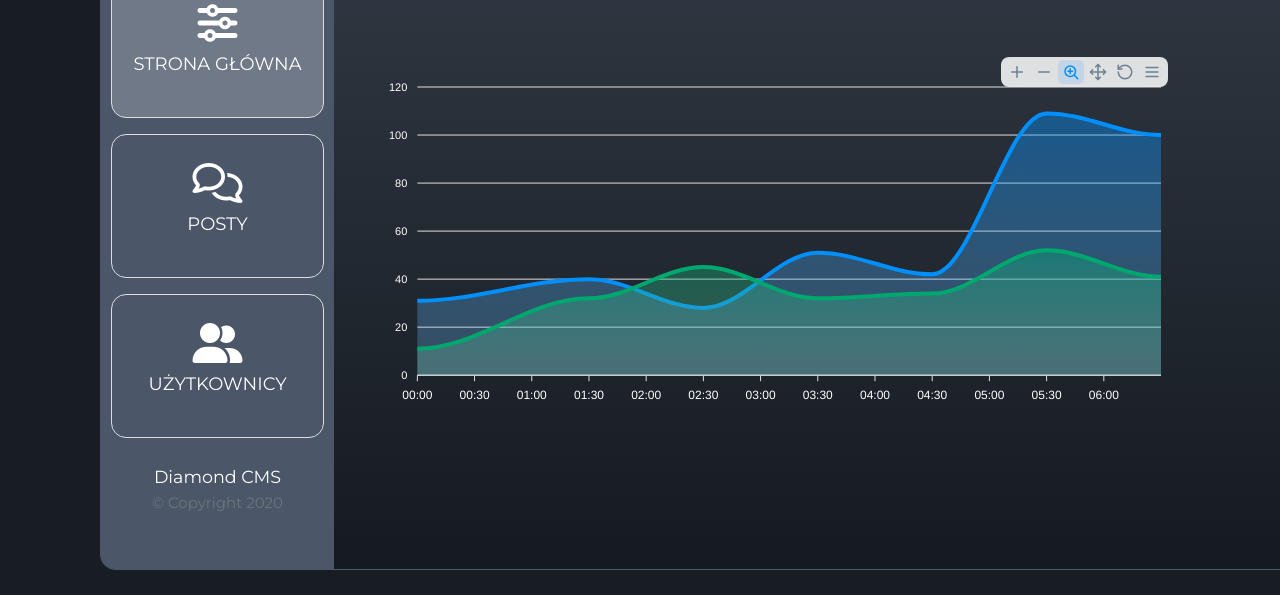
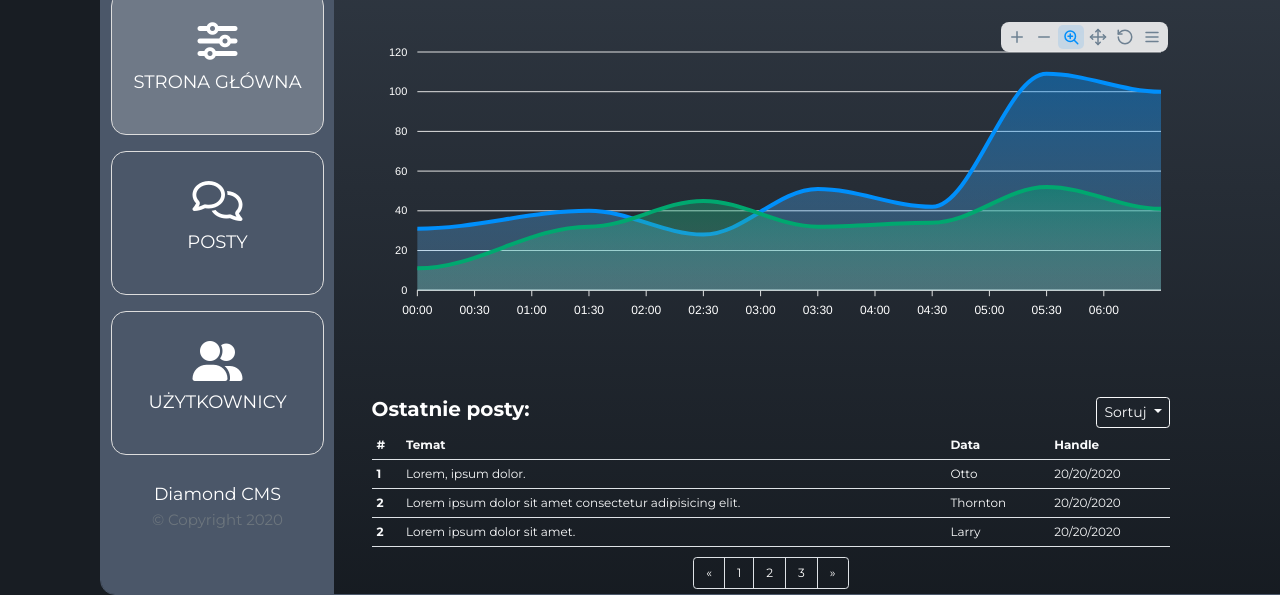
Before and after one commit to Koralek1992/DiamondCMS, a plain HTML site: page index.html in a window 1280 px wide. Shown: the part 230-825 px from the top of the page. Before the commit the page ends 800 px from the top, so only its background shows below. Drawn offline with nearby package versions, Linux system fonts and the light colour scheme.

Commit message:
środkowa część skończona

```diff
--- a/index.html
+++ b/index.html
@@ -1,5 +1,6 @@
 <!DOCTYPE html>
 <html lang="pl">
+
 <head>
     <meta charset="UTF-8">
     <meta http-equiv="X-UA-Compatible" content="IE=edge">
@@ -9,9 +10,11 @@
     <link rel="preconnect" href="https://fonts.googleapis.com">
     <link rel="preconnect" href="https://fonts.gstatic.com" crossorigin>
     <link href="https://fonts.googleapis.com/css2?family=Montserrat:wght@400;700&display=swap" rel="stylesheet">
-    <link href="https://cdn.jsdelivr.net/npm/bootstrap@5.2.2/dist/css/bootstrap.min.css" rel="stylesheet" integrity="sha384-Zenh87qX5JnK2Jl0vWa8Ck2rdkQ2Bzep5IDxbcnCeuOxjzrPF/et3URy9Bv1WTRi" crossorigin="anonymous">
+    <link href="https://cdn.jsdelivr.net/npm/bootstrap@5.2.2/dist/css/bootstrap.min.css" rel="stylesheet"
+        integrity="sha384-Zenh87qX5JnK2Jl0vWa8Ck2rdkQ2Bzep5IDxbcnCeuOxjzrPF/et3URy9Bv1WTRi" crossorigin="anonymous">
     <link rel="stylesheet" href="/style.css">
 </head>
+
 <body>
 
     <div class="panel">
@@ -85,8 +88,77 @@
 
                             <div id="chart" class="py-5 text-dark"></div>
                         </section>
+
+                        <section class="main-table p-5">
+                            <div class="d-flex justify-content-between">
+                                <h3 class="mb-3">Ostatnie posty:</h3>
+                                <div class="dropdown">
+                                    <button class="btn btn-outline-light dropdown-toggle" type="button"
+                                        data-bs-toggle="dropdown" aria-expanded="false">
+                                        Sortuj
+                                    </button>
+                                    <ul class="dropdown-menu">
+                                        <li><a class="dropdown-item" href="#">Według dat</a></li>
+                                        <li><a class="dropdown-item" href="#">Według autora</a></li>
+                                    </ul>
+                                </div>
                             </div>
 
+                            <table class="table table-transparent text-light">
+                                <thead>
+                                    <tr>
+                                        <th scope="col">#</th>
+                                        <th scope="col">Temat</th>
+                                        <th scope="col">Data</th>
+                                        <th scope="col">Handle</th>
+                                    </tr>
+                                </thead>
+                                <tbody>
+                                    <tr>
+                                        <th scope="row">1</th>
+                                        <td>Lorem, ipsum dolor.</td>
+                                        <td>Otto</td>
+                                        <td>20/20/2020</td>
+                                    </tr>
+                                    <tr>
+                                        <th scope="row">2</th>
+                                        <td>Lorem ipsum dolor sit amet consectetur adipisicing elit.</td>
+                                        <td>Thornton</td>
+                                        <td>20/20/2020</td>
+                                    </tr>
+                                    <tr>
+                                        <th scope="row">2</th>
+                                        <td>Lorem ipsum dolor sit amet.</td>
+                                        <td>Larry</td>
+                                        <td>20/20/2020</td>
+                                    </tr>
+
+                                </tbody>
+                            </table>
+
+                            <nav aria-label="Page navigation example" class="d-flex justify-content-center">
+                                <ul class="pagination">
+                                  <li class="page-item">
+                                    <a class="page-link" href="#" aria-label="Previous">
+                                      <span aria-hidden="true">&laquo;</span>
+                                    </a>
+                                  </li>
+                                  <li class="page-item"><a class="page-link" href="#">1</a></li>
+                                  <li class="page-item"><a class="page-link" href="#">2</a></li>
+                                  <li class="page-item"><a class="page-link" href="#">3</a></li>
+                                  <li class="page-item">
+                                    <a class="page-link" href="#" aria-label="Next">
+                                      <span aria-hidden="true">&raquo;</span>
+                                    </a>
+                                  </li>
+                                </ul>
+                              </nav>
+
+
+                        </section>
+
+
+                    </div>
 
 
                     <div class="col-3 mt-5 p-4 text-light text-center aside"></div>
@@ -95,7 +167,9 @@
         </div>
     </div>
 
-<script src="https://cdn.jsdelivr.net/npm/bootstrap@5.2.2/dist/js/bootstrap.bundle.min.js" integrity="sha384-OERcA2EqjJCMA+/3y+gxIOqMEjwtxJY7qPCqsdltbNJuaOe923+mo//f6V8Qbsw3" crossorigin="anonymous"></script>
+    <script src="https://cdn.jsdelivr.net/npm/bootstrap@5.2.2/dist/js/bootstrap.bundle.min.js"
+        integrity="sha384-OERcA2EqjJCMA+/3y+gxIOqMEjwtxJY7qPCqsdltbNJuaOe923+mo//f6V8Qbsw3"
+        crossorigin="anonymous"></script>
 
     <script src="https://cdn.jsdelivr.net/npm/apexcharts"></script>
     <script>
@@ -109,7 +183,7 @@
                 data: [11, 32, 45, 32, 34, 52, 41]
             }],
             chart: {
-          height: 350,
+                height: 300,
                 type: 'area',
                 foreColor: '#fff'
             },
@@ -140,4 +214,5 @@
 
 
 </body>
+
 </html>
--- a/style.css
+++ b/style.css
@@ -20,12 +20,12 @@ body {
 }
 
 .active {
-    background-color: rgba(255, 255, 255, .2)
+	background-color: rgba(255, 255, 255, 0.2);
 }
 
 .panel {
 	width: 1400px;
-	height: 800px;
+	height: 850px;
 	border: 1px solid #4b5769;
 	border-radius: 15px;
 	overflow: hidden;
@@ -34,7 +34,7 @@ body {
 .panel-left {
 	display: flex;
 	flex-direction: column;
-    justify-content: center;
+	justify-content: center;
 	background-color: #4b5769;
 }
 
@@ -79,7 +79,7 @@ body {
 	color: #fff;
 	border-radius: 15px;
 	border: 1px solid #ddd;
-	transition: background-color .3s
+	transition: background-color 0.3s;
 }
 
 .menu-item i {
@@ -94,7 +94,7 @@ body {
 
 .menu a:hover {
 	background-color: transparent;
-	background-image: linear-gradient(160deg, rgba(0, 110, 255, .25) 0%, rgba(9, 255, 0, 0.25) 100%)
+	background-image: linear-gradient(160deg, rgba(0, 110, 255, 0.25) 0%, rgba(9, 255, 0, 0.25) 100%);
 }
 
 .info-box {
@@ -111,22 +111,52 @@ body {
 }
 
 .main-stat-box {
-	height: 120px;
+	height: 110px;
 	border-radius: 15px;
-	transition: background-color .3s;
+	transition: background-color 0.3s;
 }
 
 .main-stat-box:hover {
-	background-color: rgba(255,255,255,.08);
+	background-color: rgba(255, 255, 255, 0.08);
 }
 
 .main-stat-box h3 {
-	margin-bottom: 1em;
+	margin-bottom: 0.2em;
 	font-size: 1.8rem;
 	text-transform: uppercase;
 	font-weight: bold;
 }
 
-.main-stat-box p{
-font-size: 1.2rem;
+.main-stat-box p {
+	font-size: 1.2rem;
 }
+
+.main-table h3 {
+	font-size: 2rem;
+	color: #fff;
+	font-weight: bold;
+}
+
+.main-table thead, .main-table .dropdown-item {
+	font-size: 1.2rem;
+}
+
+.main-table tbody {
+	font-size: 1.2rem;
+}
+
+.main-table .btn {
+	font-size: 1.4rem;
+}
+
+.page-link {
+	padding: 0.5em 1em;
+	font-size: 1.2rem;
+	background-color: transparent;
+	color: white;
+}
+
+.page-link:hover {
+	background-color: rgba(255,255,255,0.08);
+	color: #ddd;
+}
```
Lines whose indentation alone changed are shown as unchanged.
